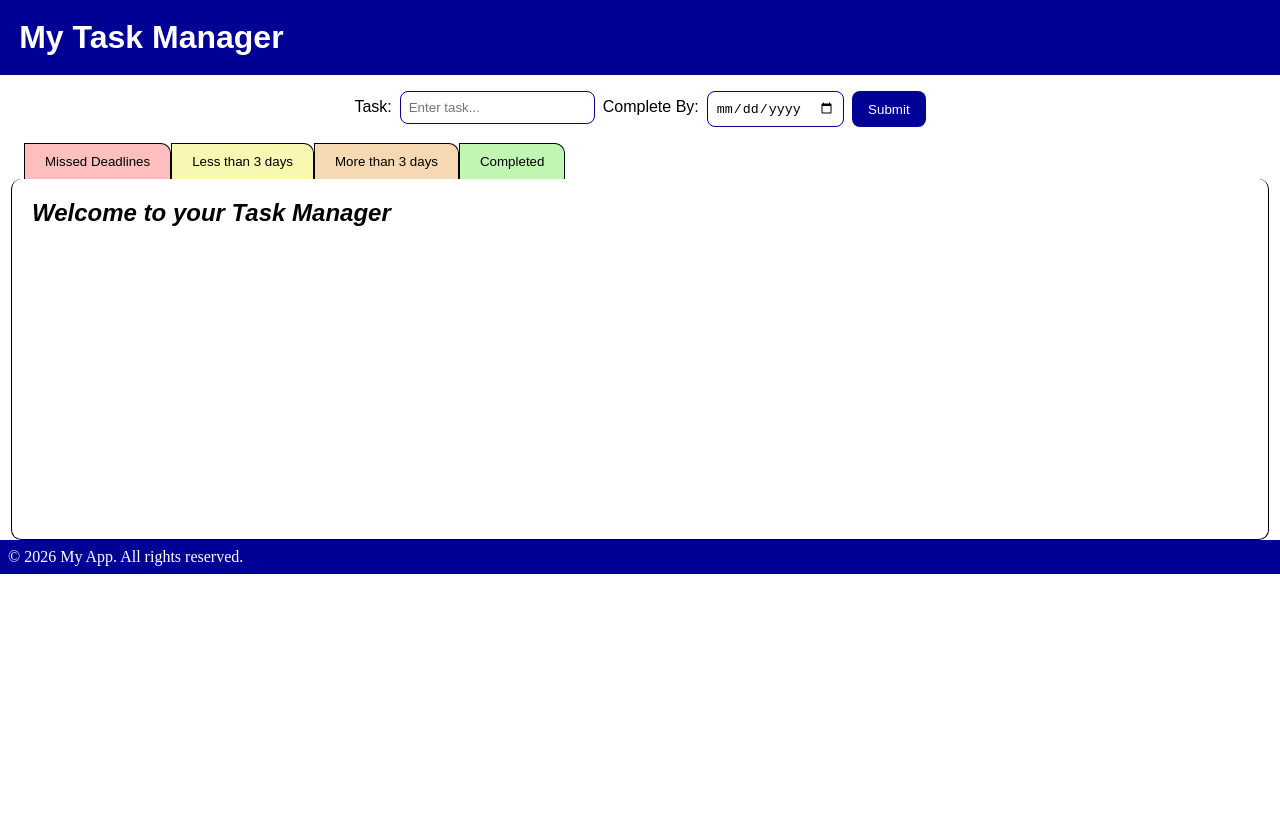
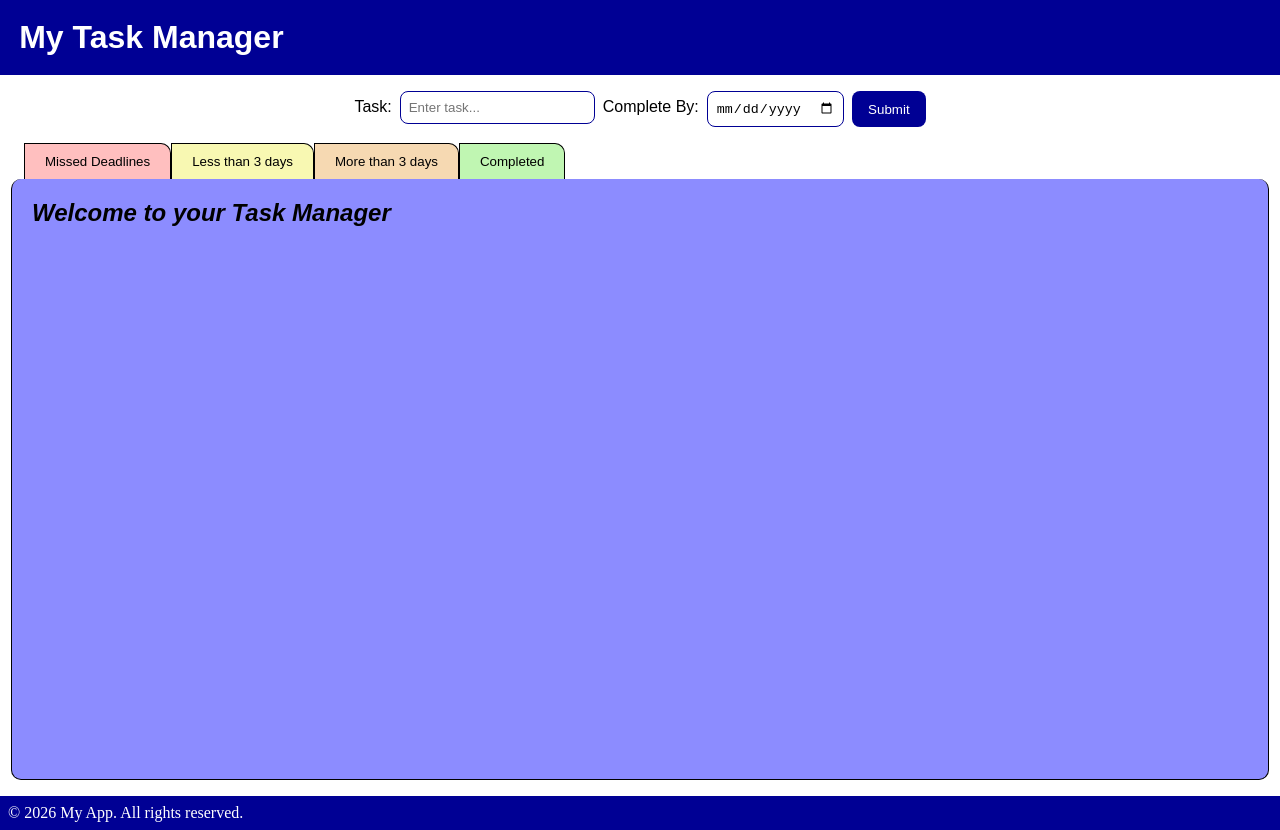
Before and after one commit to mstafford93/Task-Manager, a React (Vite) app in the folder my-react-app/: page / in a window 1280 px wide. Before the commit the page ends 800 px from the top, so only its background shows below. Built offline with nearby package versions, Linux system fonts and the light colour scheme.

Commit message:
style card to fill page and hover effects on list items

```diff
--- a/my-react-app/src/components/Card/Card.css
+++ b/my-react-app/src/components/Card/Card.css
@@ -7,7 +7,9 @@
   min-width: 95%;
   display: inline-block;
   transition: all 0.3s ease-in-out;
-  min-height: 40vh;
+  min-height: 70vh;
+  background-color: rgba(0, 0, 255, 0.452);
+  margin-bottom: 1rem;
 }
 
 .card-title {
@@ -53,16 +55,24 @@
 
 .missed-deadline li:hover {
   background-color: rgb(172, 2, 2);
+  border-radius: 8px;
   color: white;
 }
 
 .less-than-3-days li:hover {
   background-color: rgb(175, 175, 1);
+  border-radius: 8px;
   color: white;
 }
 
 .more-than-3-days li:hover {
   background-color: rgb(128, 73, 2);
+  border-radius: 8px;
+  color: white;
+}
+
+.completed li:hover {
+  background-color: rgb(37, 180, 2);
   border-radius: 8px;
   color: white;
 }
```
